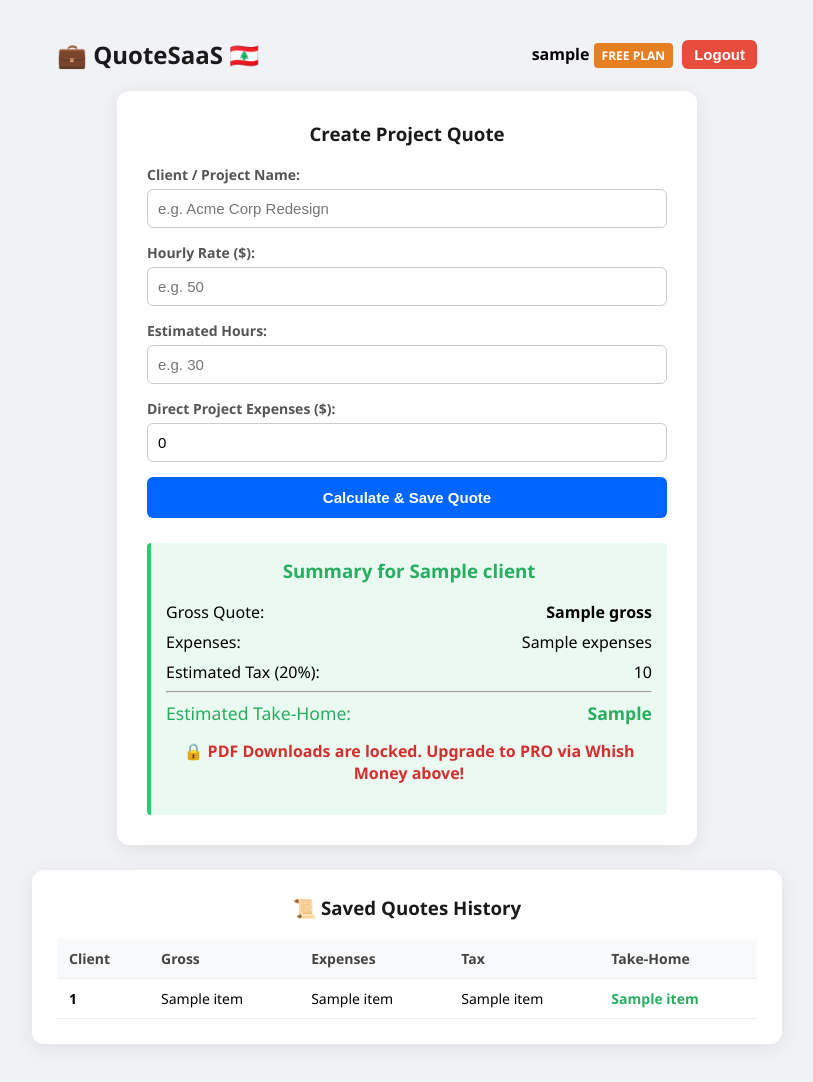
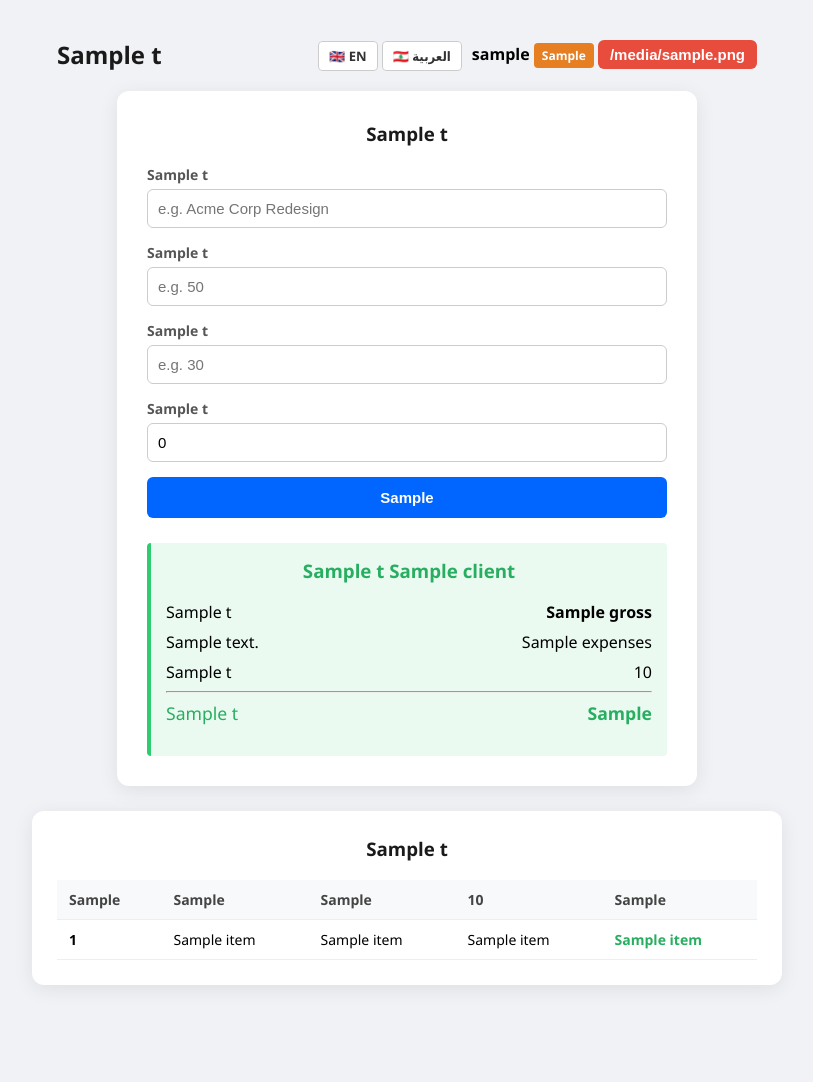
Before and after one commit to SalemDamaj/freelance-quote-tool, a Flask app: template templates/index.html in a window 1280 px wide. Shown: the whole page, without its empty margins (233-1046 px from the left). After the commit the page ends 985 px from the top, so only its background shows below. Run offline with Flask 3, Linux system fonts and the light colour scheme; the visitor is signed in with stand-in values (Sample User, id 1); tables that the repository leaves empty hold one stand-in row (values such as "Sample post"); the template is opened without the code that fills it: most values are stand-ins (such as "Sample title", 1, 10 or a date in 2020).

Commit message:
Added English and Arabic multi-language translation and RTL support

```diff
--- a/app.py
+++ b/app.py
@@ -3,17 +3,99 @@
 from fpdf import FPDF
 import io
 import sqlite3
-import os
 from datetime import datetime
 
 app = Flask(__name__)
 app.secret_key = "super_secret_saas_key_change_in_production"
 
-YOUR_WHISH_PHONE = "+961 70 041 203"
-YOUR_WHISH_NAME = "Salem Damaj"
+YOUR_WHISH_PHONE = "+961 70 000 000"  # Replace with your number
+YOUR_WHISH_NAME = "Salem Damaj"        # Replace with your name
 PRO_PLAN_PRICE = "$10.00 Fresh USD"
+DB_FILE = "quotes.db"
 
-DB_FILE = "quotes.db"
+# --- TRANSLATION DICTIONARIES ---
+TRANSLATIONS = {
+    "en": {
+        "app_title": "💼 QuoteSaaS 🇱🇧",
+        "welcome": "Welcome",
+        "pro_badge": "PRO PLAN",
+        "free_badge": "FREE PLAN",
+        "admin_link": "Admin Panel",
+        "logout": "Logout",
+        "login": "Login",
+        "register": "Register",
+        "username": "Username",
+        "password": "Password",
+        "login_btn": "Log In",
+        "register_btn": "Create Account",
+        "whish_title": "⚡ Upgrade to PRO via Whish Money",
+        "whish_desc": "Unlock Unlimited PDF Downloads and official quote exports!",
+        "whish_step1": "Send 10.00 Fresh USD via Whish Money App to:",
+        "whish_step2": "Enter your Whish Transfer Reference # below:",
+        "whish_ref_ph": "e.g. Ref # / Transaction ID",
+        "whish_submit": "Submit Whish Reference",
+        "create_quote_title": "Create Project Quote",
+        "client_label": "Client / Project Name:",
+        "rate_label": "Hourly Rate ($):",
+        "hours_label": "Estimated Hours:",
+        "expenses_label": "Direct Project Expenses ($):",
+        "calc_btn": "Calculate & Save Quote",
+        "summary_title": "Summary for",
+        "gross_label": "Gross Quote:",
+        "expenses_summary": "Expenses:",
+        "tax_label": "Estimated Tax (20%):",
+        "takehome_label": "Estimated Take-Home:",
+        "download_pdf_btn": "📥 Download PDF Quote",
+        "pdf_locked": "🔒 PDF Downloads are locked. Upgrade to PRO via Whish Money above!",
+        "history_title": "📜 Saved Quotes History",
+        "no_history": "No quotes saved yet.",
+        "th_client": "Client",
+        "th_gross": "Gross",
+        "th_expenses": "Expenses",
+        "th_tax": "Tax",
+        "th_takehome": "Take-Home"
+    },
+    "ar": {
+        "app_title": "💼 تسعير المشاريع 🇱🇧",
+        "welcome": "أهلاً بك",
+        "pro_badge": "الحساب الاحترافي PRO",
+        "free_badge": "الحساب المجاني",
+        "admin_link": "لوحة الأدمن",
+        "logout": "تسجيل الخروج",
+        "login": "تسجيل الدخول",
+        "register": "إنشاء حساب جديد",
+        "username": "اسم المستخدم",
+        "password": "كلمة المرور",
+        "login_btn": "دخول",
+        "register_btn": "إنشاء الحساب",
+        "whish_title": "⚡ الترقية إلى الحساب الاحترافي عبر Whish Money",
+        "whish_desc": "افتح صلاحية تحميل عروض الأسعار بصيغة PDF بدون حدود!",
+        "whish_step1": "أرسل 10.00 دولار كاش (Fresh USD) عبر Whish إلى:",
+        "whish_step2": "أدخل رقم المرجع (Reference #) للتحويل أدناه:",
+        "whish_ref_ph": "مثال: رقم المرجع / Transaction ID",
+        "whish_submit": "إرسال رقم المرجع لتأكيد الدفع",
+        "create_quote_title": "إنشاء عرض سعر للمشروع",
+        "client_label": "اسم العميل / المشروع:",
+        "rate_label": "سعر الساعة ($):",
+        "hours_label": "عدد الساعات المتوقعة:",
+        "expenses_label": "المصاريف المباشرة للمشروع ($):",
+        "calc_btn": "حساب وحفظ عرض السعر",
+        "summary_title": "ملخص عرض السعر لـ",
+        "gross_label": "إجمالي القيمة:",
+        "expenses_summary": "المصاريف:",
+        "tax_label": "الضريبة التقديرية (20%):",
+        "takehome_label": "الربح الصافي التقديري:",
+        "download_pdf_btn": "📥 تحميل عرض السعر PDF",
+        "pdf_locked": "🔒 تحميل الـ PDF مقفل. قم بالترقية عبر Whish Money أعلاه!",
+        "history_title": "📜 سجل العروض المحفوظة",
+        "no_history": "لا توجد عروض محفوظة حتى الآن.",
+        "th_client": "العميل",
+        "th_gross": "الإجمالي",
+        "th_expenses": "المصاريف",
+        "th_tax": "الضريبة",
+        "th_takehome": "الصافي"
+    }
+}
 
 def get_db_connection():
     conn = sqlite3.connect(DB_FILE)
@@ -23,7 +105,6 @@
 def init_db():
     conn = get_db_connection()
     cursor = conn.cursor()
-
     cursor.execute('''
         CREATE TABLE IF NOT EXISTS users (
             id INTEGER PRIMARY KEY AUTOINCREMENT,
@@ -33,7 +114,6 @@
             is_admin INTEGER DEFAULT 0
         )
     ''')
-
     cursor.execute('''
         CREATE TABLE IF NOT EXISTS quotes (
             id INTEGER PRIMARY KEY AUTOINCREMENT,
@@ -45,7 +125,6 @@
             take_home TEXT
         )
     ''')
-
     cursor.execute('''
         CREATE TABLE IF NOT EXISTS payments (
             id INTEGER PRIMARY KEY AUTOINCREMENT,
@@ -57,17 +136,13 @@
             created_at TEXT NOT NULL
         )
     ''')
-
-    # Re-create admin account
     cursor.execute("SELECT * FROM users WHERE username = 'admin'")
     if not cursor.fetchone():
         admin_pw = generate_password_hash("admin123")
         cursor.execute("INSERT INTO users (username, password, is_pro, is_admin) VALUES ('admin', ?, 1, 1)", (admin_pw,))
-
     conn.commit()
     conn.close()
 
-# Initialize DB safely
 init_db()
 
 def get_user_by_id(user_id):
@@ -99,17 +174,23 @@
     conn.close()
     return rows
 
+# --- LANGUAGE SWITCH ROUTE ---
+@app.route("/set_language/<lang>")
+def set_language(lang):
+    if lang in ["en", "ar"]:
+        session["lang"] = lang
+    return redirect(request.referrer or url_for("home"))
+
+# --- AUTH ROUTES ---
 @app.route("/register", methods=["POST"])
 def register():
     username = request.form.get("username", "").strip().lower()
     password = request.form.get("password", "")
-
     if not username or not password:
         flash("Username and password required!", "danger")
         return redirect(url_for("home"))
 
     hashed_pw = generate_password_hash(password)
-
     try:
         conn = get_db_connection()
         cursor = conn.cursor()
@@ -119,8 +200,6 @@
         flash("Registration successful! Please log in.", "success")
     except sqlite3.IntegrityError:
         flash("Username already exists!", "danger")
-    except Exception as e:
-        flash(f"Error: {str(e)}", "danger")
 
     return redirect(url_for("home"))
 
@@ -217,6 +296,10 @@
     user_quotes = []
     user_info = None
 
+    # Determine language
+    lang = session.get("lang", "en")
+    t = TRANSLATIONS.get(lang, TRANSLATIONS["en"])
+
     if "user_id" in session:
         user_info = get_user_by_id(session["user_id"])
         if not user_info:
@@ -259,7 +342,9 @@
         user=user_info,
         whish_phone=YOUR_WHISH_PHONE,
         whish_name=YOUR_WHISH_NAME,
-        price=PRO_PLAN_PRICE
+        price=PRO_PLAN_PRICE,
+        t=t,
+        lang=lang
     )
 
 @app.route("/download_pdf", methods=["POST"])
@@ -270,7 +355,7 @@
 
     user_info = get_user_by_id(session["user_id"])
     if not user_info or user_info["is_pro"] != 1:
-        flash("PDF Export is a PRO Feature! Upgrade via Whish Money below.", "danger")
+        flash("PDF Export is a PRO Feature!", "danger")
         return redirect(url_for("home"))
 
     client = request.form.get("client")
--- a/templates/index.html
+++ b/templates/index.html
@@ -1,9 +1,9 @@
 <!DOCTYPE html>
-<html lang="en">
+<html lang="{{ lang }}" dir="{{ 'rtl' if lang == 'ar' else 'ltr' }}">
 <head>
     <meta charset="UTF-8">
     <meta name="viewport" content="width=device-width, initial-scale=1.0">
-    <title>QuoteSaaS - Lebanon</title>
+    <title>{{ t.app_title }}</title>
     <style>
         body {
             font-family: 'Segoe UI', Tahoma, Geneva, Verdana, sans-serif;
@@ -20,6 +20,21 @@
             justify-content: space-between;
             align-items: center;
             margin-bottom: 20px;
+        }
+        .lang-switch a {
+            text-decoration: none;
+            padding: 5px 10px;
+            border-radius: 4px;
+            background: #fff;
+            border: 1px solid #ccc;
+            color: #333;
+            font-weight: bold;
+            font-size: 13px;
+        }
+        .lang-switch a.active {
+            background: #0066ff;
+            color: white;
+            border-color: #0066ff;
         }
         .container {
             background: white;
@@ -80,34 +95,46 @@
         .auth-box > div { flex: 1; }
 
         .results { margin-top: 25px; padding: 15px; background-color: #eafaf1; border-left: 4px solid #2ecc71; border-radius: 4px; }
+        html[dir="rtl"] .results { border-left: none; border-right: 4px solid #2ecc71; }
+
         .row { display: flex; justify-content: space-between; margin: 8px 0; }
 
         .history-card { background: white; padding: 25px; border-radius: 12px; box-shadow: 0 4px 20px rgba(0,0,0,0.08); width: 100%; max-width: 700px; }
         table { width: 100%; border-collapse: collapse; margin-top: 15px; }
         th, td { padding: 10px 12px; text-align: left; border-bottom: 1px solid #eee; font-size: 14px; }
+        html[dir="rtl"] th, html[dir="rtl"] td { text-align: right; }
         th { background-color: #f8f9fa; color: #444; }
     </style>
 </head>
 <body>
 
 <div class="nav-bar">
-    <h2 style="margin:0;">💼 QuoteSaaS 🇱🇧</h2>
+    <h2 style="margin:0;">{{ t.app_title }}</h2>
+
+    <div style="display: flex; align-items: center; gap: 10px;">
+        <!-- LANGUAGE SWITCHER -->
+        <div class="lang-switch">
+            <a href="/set_language/en" class="{{ 'active' if lang == 'en' else '' }}">🇬🇧 EN</a>
+            <a href="/set_language/ar" class="{{ 'active' if lang == 'ar' else '' }}">🇱🇧 العربية</a>
+        </div>
+
         {% if session.get('username') %}
             <div>
                 <span><strong>{{ session.username }}</strong></span>
-            {% if user and user[2] == 1 %}
-                <span class="badge-pro">PRO PLAN</span>
+                {% if user and user['is_pro'] == 1 %}
+                    <span class="badge-pro">{{ t.pro_badge }}</span>
                 {% else %}
-                <span class="badge-free">FREE PLAN</span>
+                    <span class="badge-free">{{ t.free_badge }}</span>
                 {% endif %}
 
-            {% if user and user[3] == 1 %}
-                <a href="/admin" style="margin-left: 10px;"><button class="btn-blue" style="width:auto; padding:6px 10px; margin:0;">Admin Panel</button></a>
+                {% if user and user['is_admin'] == 1 %}
+                    <a href="/admin"><button class="btn-blue" style="width:auto; padding:6px 10px; margin:0;">{{ t.admin_link }}</button></a>
                 {% endif %}
 
-            <a href="/logout" style="margin-left: 5px;"><button class="btn-danger">Logout</button></a>
+                <a href="/logout"><button class="btn-danger">{{ t.logout }}</button></a>
             </div>
         {% endif %}
+    </div>
 </div>
 
 <!-- FLASH MESSAGES -->
@@ -125,23 +152,23 @@
 <div class="container">
     <div class="auth-box">
         <div>
-            <h3>Login</h3>
+            <h3>{{ t.login }}</h3>
             <form action="/login" method="POST">
-                <label>Username:</label>
+                <label>{{ t.username }}</label>
                 <input type="text" name="username" required>
-                <label>Password:</label>
+                <label>{{ t.password }}</label>
                 <input type="password" name="password" required>
-                <button type="submit" class="btn-blue">Log In</button>
+                <button type="submit" class="btn-blue">{{ t.login_btn }}</button>
             </form>
         </div>
         <div style="border-left: 1px solid #eee; padding-left: 20px;">
-            <h3>Register</h3>
+            <h3>{{ t.register }}</h3>
             <form action="/register" method="POST">
-                <label>Username:</label>
+                <label>{{ t.username }}</label>
                 <input type="text" name="username" required>
-                <label>Password:</label>
+                <label>{{ t.password }}</label>
                 <input type="password" name="password" required>
-                <button type="submit" class="btn-green">Create Account</button>
+                <button type="submit" class="btn-green">{{ t.register_btn }}</button>
             </form>
         </div>
     </div>
@@ -149,69 +176,69 @@
 
 {% else %}
 
-<!-- WHISH MONEY PRO UPGRADE BOX (FOR FREE USERS) -->
-{% if user and user[2] == 0 %}
+<!-- WHISH MONEY PRO UPGRADE BOX -->
+{% if user and user['is_pro'] == 0 %}
 <div class="whish-box">
-    <h3>⚡ Upgrade to PRO via Whish Money</h3>
-    <p>Unlock <strong>Unlimited PDF Downloads</strong> and official quote exports!</p>
+    <h3>{{ t.whish_title }}</h3>
+    <p>{{ t.whish_desc }}</p>
     <hr>
-    <p><strong>Step 1:</strong> Send <strong>{{ price }}</strong> via Whish Money App to:</p>
+    <p><strong>Step 1:</strong> {{ t.whish_step1 }}</p>
     <ul>
         <li><strong>Whish Phone:</strong> <code>{{ whish_phone }}</code></li>
         <li><strong>Account Name:</strong> {{ whish_name }}</li>
     </ul>
-    <p><strong>Step 2:</strong> Enter your Whish Transfer Reference # below:</p>
+    <p><strong>Step 2:</strong> {{ t.whish_step2 }}</p>
 
     <form action="/submit_whish_payment" method="POST">
-        <input type="text" name="whish_ref" placeholder="e.g. Ref # / Transaction ID" required>
-        <button type="submit" class="btn-red">Submit Whish Reference</button>
+        <input type="text" name="whish_ref" placeholder="{{ t.whish_ref_ph }}" required>
+        <button type="submit" class="btn-red">{{ t.whish_submit }}</button>
     </form>
 </div>
 {% endif %}
 
-<!-- QUOTE CALCULATOR -->
+<!-- CALCULATOR -->
 <div class="container">
-    <h3>Create Project Quote</h3>
+    <h3>{{ t.create_quote_title }}</h3>
 
     <form method="POST">
-        <label>Client / Project Name:</label>
+        <label>{{ t.client_label }}</label>
         <input type="text" name="client_name" placeholder="e.g. Acme Corp Redesign" required>
 
-        <label>Hourly Rate ($):</label>
+        <label>{{ t.rate_label }}</label>
         <input type="number" step="any" name="hourly_rate" placeholder="e.g. 50" required>
 
-        <label>Estimated Hours:</label>
+        <label>{{ t.hours_label }}</label>
         <input type="number" step="any" name="hours" placeholder="e.g. 30" required>
 
-        <label>Direct Project Expenses ($):</label>
+        <label>{{ t.expenses_label }}</label>
         <input type="number" step="any" name="expenses" placeholder="e.g. 100" value="0">
 
-        <button type="submit" class="btn-blue">Calculate & Save Quote</button>
+        <button type="submit" class="btn-blue">{{ t.calc_btn }}</button>
     </form>
 
     {% if result %}
     <div class="results">
-        <h3 style="color: #27ae60;">Summary for {{ result.client }}</h3>
-        <div class="row"><span>Gross Quote:</span> <strong>{{ result.gross }}</strong></div>
-        <div class="row"><span>Expenses:</span> <span>{{ result.expenses }}</span></div>
-        <div class="row"><span>Estimated Tax (20%):</span> <span>{{ result.tax }}</span></div>
+        <h3 style="color: #27ae60;">{{ t.summary_title }} {{ result.client }}</h3>
+        <div class="row"><span>{{ t.gross_label }}</span> <strong>{{ result.gross }}</strong></div>
+        <div class="row"><span>{{ t.expenses_summary }}</span> <span>{{ result.expenses }}</span></div>
+        <div class="row"><span>{{ t.tax_label }}</span> <span>{{ result.tax }}</span></div>
         <hr>
         <div class="row" style="font-size: 1.1em; color: #27ae60;">
-            <span>Estimated Take-Home:</span> <strong>{{ result.take_home }}</strong>
+            <span>{{ t.takehome_label }}</span> <strong>{{ result.take_home }}</strong>
         </div>
 
-        {% if user and user[2] == 1 %}
+        {% if user and user['is_pro'] == 1 %}
         <form action="/download_pdf" method="POST">
             <input type="hidden" name="client" value="{{ result.client }}">
             <input type="hidden" name="gross" value="{{ result.gross }}">
             <input type="hidden" name="expenses" value="{{ result.expenses }}">
             <input type="hidden" name="tax" value="{{ result.tax }}">
             <input type="hidden" name="take_home" value="{{ result.take_home }}">
-            <button type="submit" class="btn-green">📥 Download PDF Quote</button>
+            <button type="submit" class="btn-green">{{ t.download_pdf_btn }}</button>
         </form>
         {% else %}
         <p style="text-align: center; color: #d32f2f; font-weight: bold; margin-top: 15px;">
-            🔒 PDF Downloads are locked. Upgrade to PRO via Whish Money above!
+            {{ t.pdf_locked }}
         </p>
         {% endif %}
     </div>
@@ -220,16 +247,16 @@
 
 <!-- HISTORY -->
 <div class="history-card">
-    <h3>📜 Saved Quotes History</h3>
+    <h3>{{ t.history_title }}</h3>
     {% if history %}
     <table>
         <thead>
             <tr>
-                <th>Client</th>
-                <th>Gross</th>
-                <th>Expenses</th>
-                <th>Tax</th>
-                <th>Take-Home</th>
+                <th>{{ t.th_client }}</th>
+                <th>{{ t.th_gross }}</th>
+                <th>{{ t.th_expenses }}</th>
+                <th>{{ t.th_tax }}</th>
+                <th>{{ t.th_takehome }}</th>
             </tr>
         </thead>
         <tbody>
@@ -245,7 +272,7 @@
         </tbody>
     </table>
     {% else %}
-    <p style="text-align: center; color: #888;">No quotes saved yet.</p>
+    <p style="text-align: center; color: #888;">{{ t.no_history }}</p>
     {% endif %}
 </div>
 
```
Lines whose indentation alone changed are shown as unchanged.
